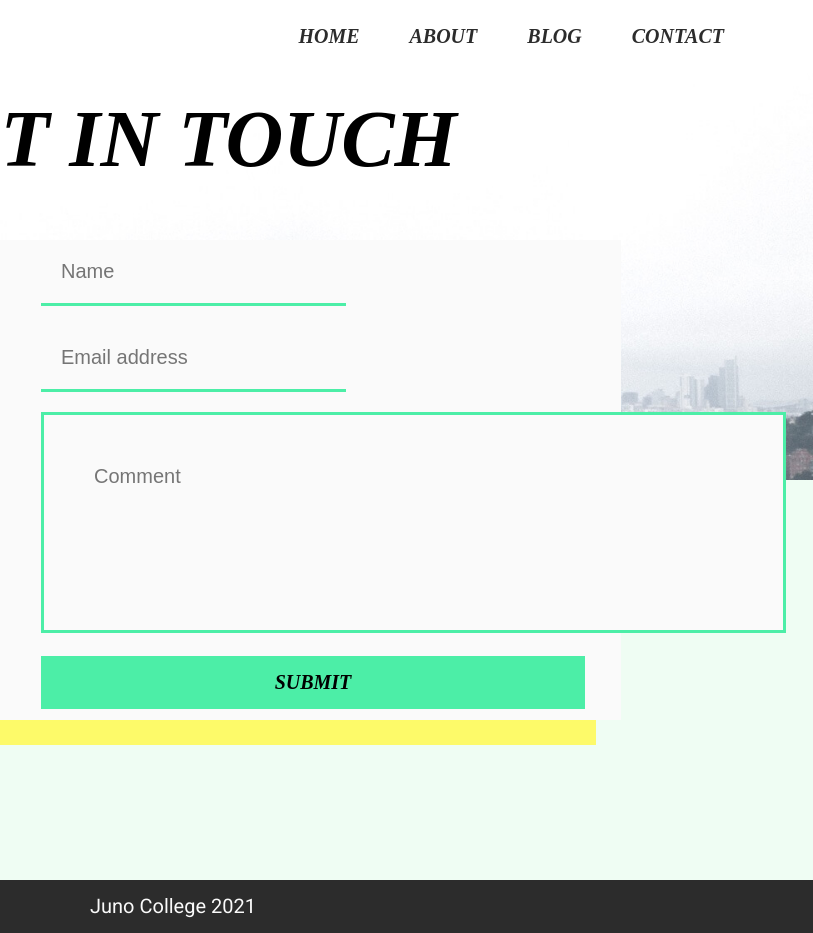
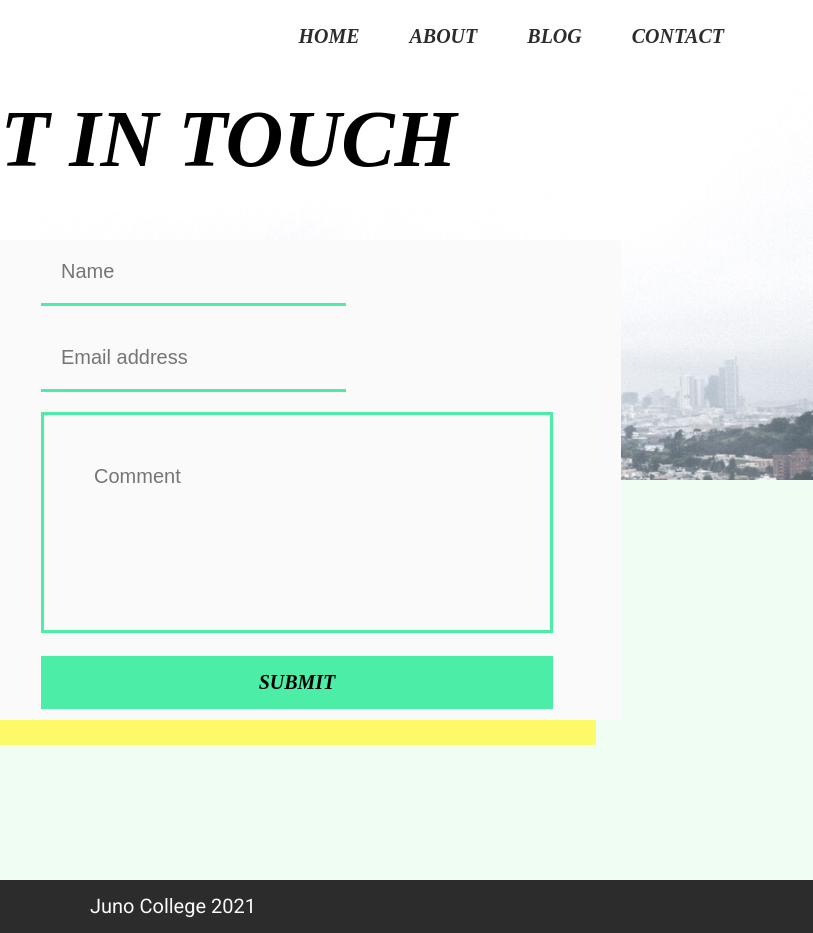
Before and after one commit to clembrulee/Project1Captured, a plain HTML site: page contact.html in a window 1280 px wide. Shown: the full height of the page, 467-1280 px from the left. Drawn offline with Linux system fonts and the light colour scheme; a web font is replaced by a local one.

Commit message:
update contact page styles

```diff
--- a/styles/sass/partials/_contact.scss
+++ b/styles/sass/partials/_contact.scss
@@ -81,10 +81,13 @@
 		background-color:$buttonsndLogosColor;
 		border-style: none;
 		cursor: pointer;
-		width: 85%;
+		width: 80%;
 		display: inline;
 		margin: 2rem 0 2rem 6rem;
 		padding: 1.5rem 2rem;
 		@include fontStyle(2rem);
 	}
+	textarea{
+		width:80%;
+	}
 }
```
Also changed, not shown: styles/styles.css.
